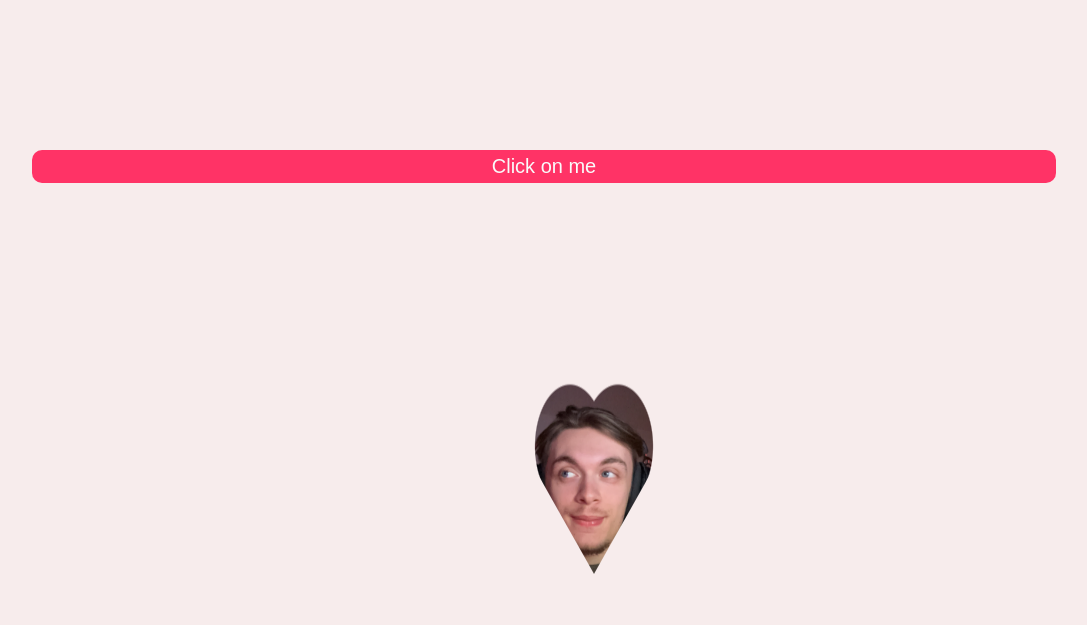
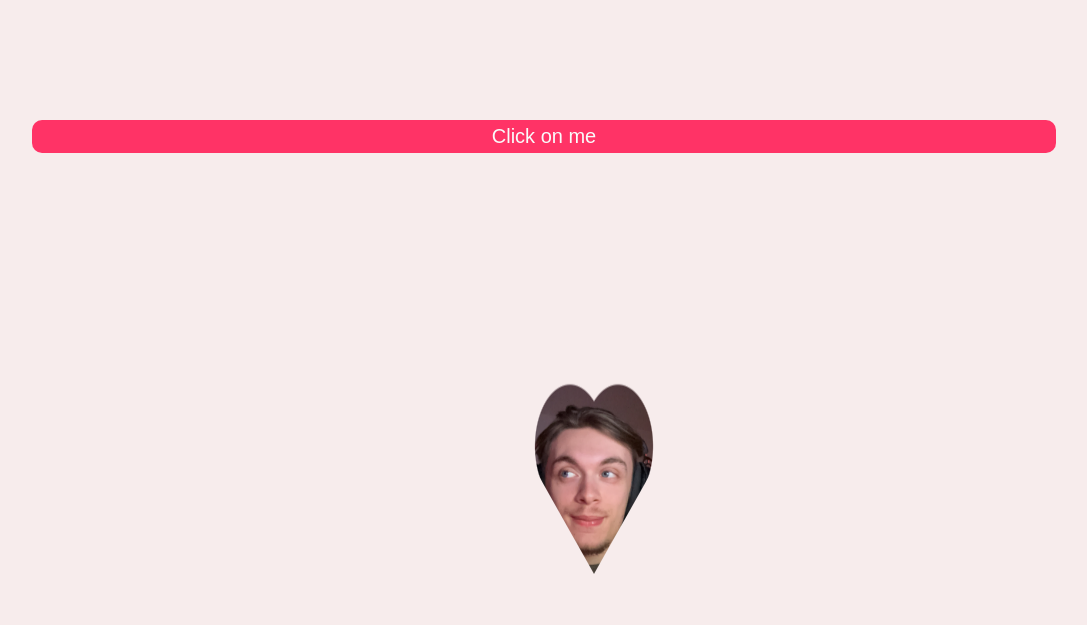
Before and after one commit to roxanakh1/lovepage, a plain HTML site: page index.html in a window 1280 px wide. Shown: the whole page, without its empty margins (96-1183 px from the left). Drawn offline with Linux system fonts and the light colour scheme.

Commit message:
Update index.html

```diff
--- a/index.html
+++ b/index.html
@@ -24,7 +24,7 @@
 
 button {
   position: absolute;
-  top: 150px;
+  top: 120px;
   left: 50%; /* Place le côté gauche du bouton au centre */
   transform: translateX(-50%); /* Recentre le bouton */
   width: 80%;
```
